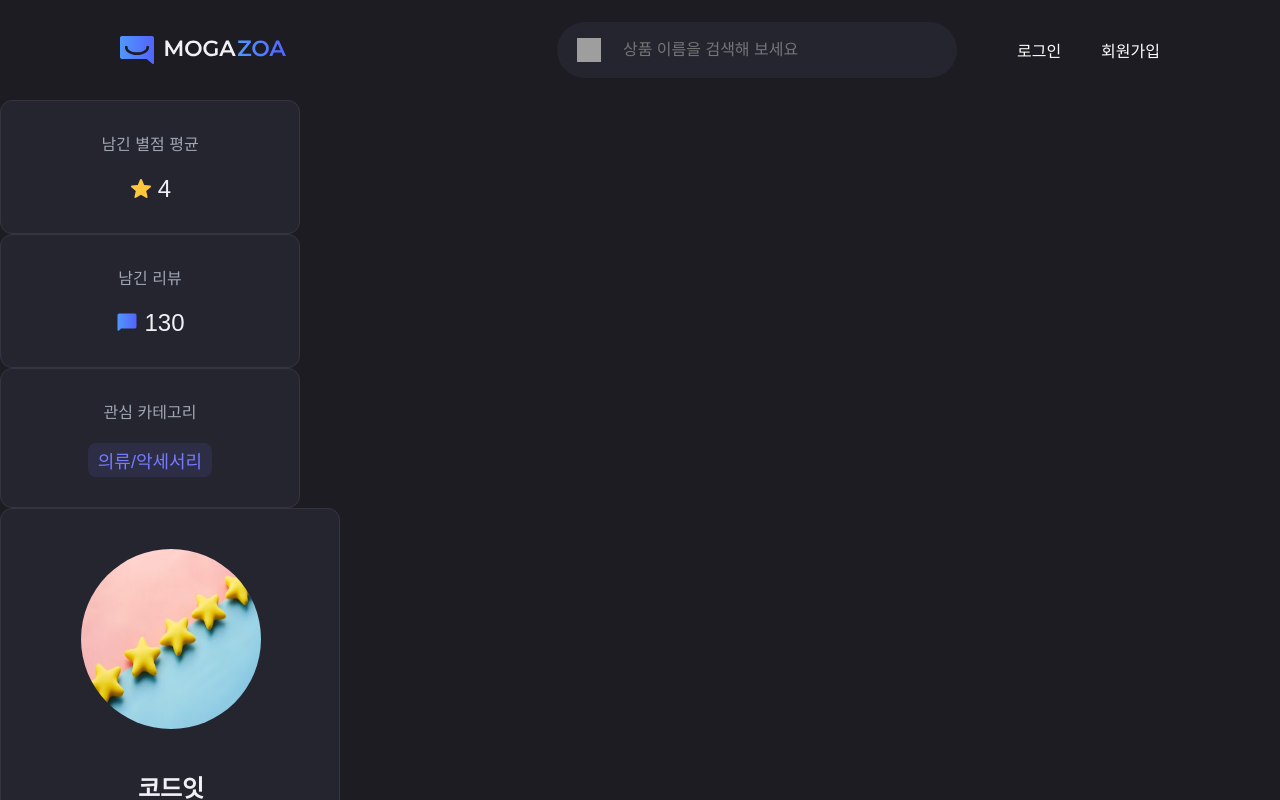
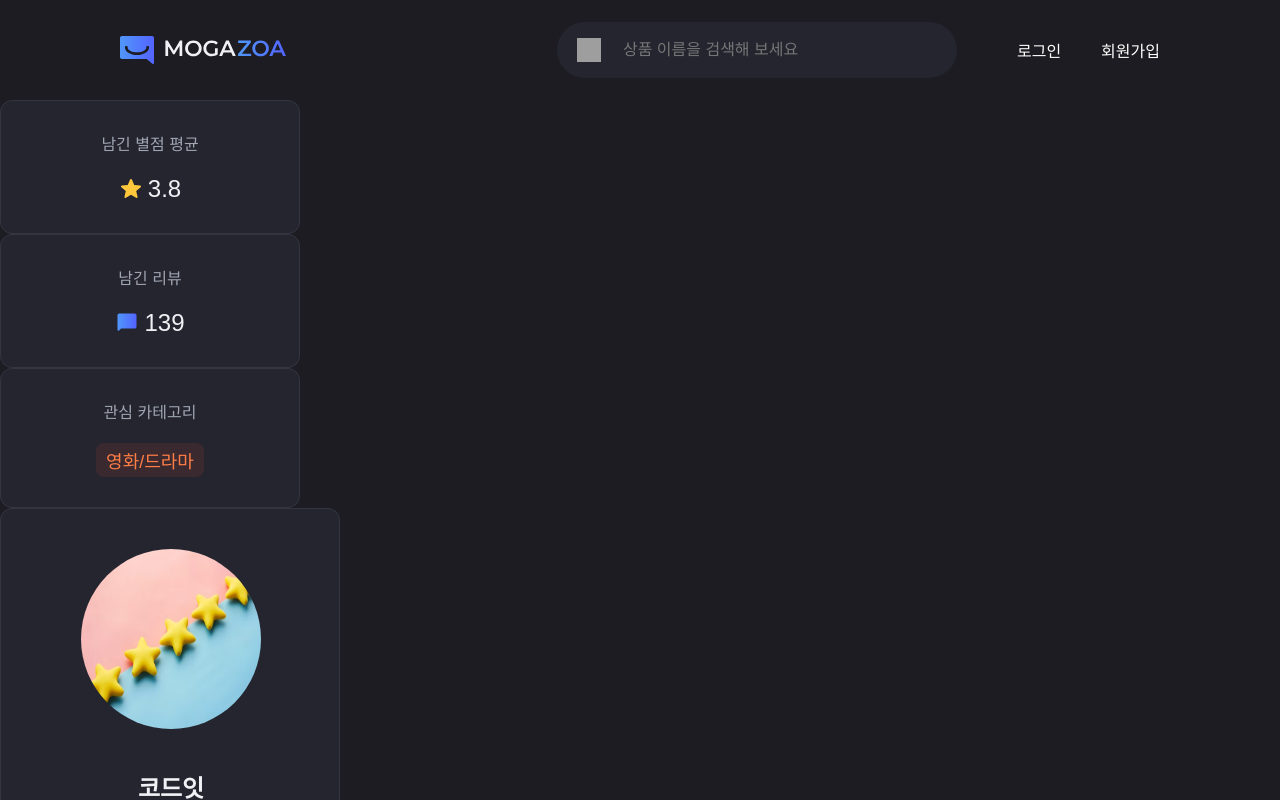
Before and after one commit to Codeit-FE3-Part4-team1-Final/Mogazoa, a Next.js app: page /profile/me in a window 1280 px wide. Shown: the top 800 px of the page. Built offline with nearby package versions, Linux system fonts and the light colour scheme; grey boxes are pictures that could not be loaded; a web font is replaced by a local one.

Commit message:
✅ Test: 테스트 데이터로 ProfileCard, ActivityCard 테스트

```diff
--- a/src/app/profile/me/page.tsx
+++ b/src/app/profile/me/page.tsx
@@ -14,17 +14,23 @@ const userDetail: UserDetail = {
   isFollowing: false,
   followersCount: 873,
   followeesCount: 143,
-  reviewCount: 0,
-  averageRating: 0,
-  mostFavoriteCategory: null,
+  reviewCount: 139,
+  averageRating: 3.8,
+  mostFavoriteCategory: {
+    name: '영화/드라마',
+    id: 2,
+  },
 };
 
 export default function page() {
   return (
     <main>
-      <ActivityCard category='star' rating={4} />
-      <ActivityCard category='review' rating={130} />
-      <ActivityCard category='interest' productCategory={'의류/악세서리'} />
+      <ActivityCard category='star' rating={userDetail.averageRating} />
+      <ActivityCard category='review' rating={userDetail.reviewCount} />
+      <ActivityCard
+        category='interest'
+        productCategory={userDetail.mostFavoriteCategory?.name}
+      />
       <ProfileCard
         image={userDetail.image}
         nickname={userDetail.nickname}
```
